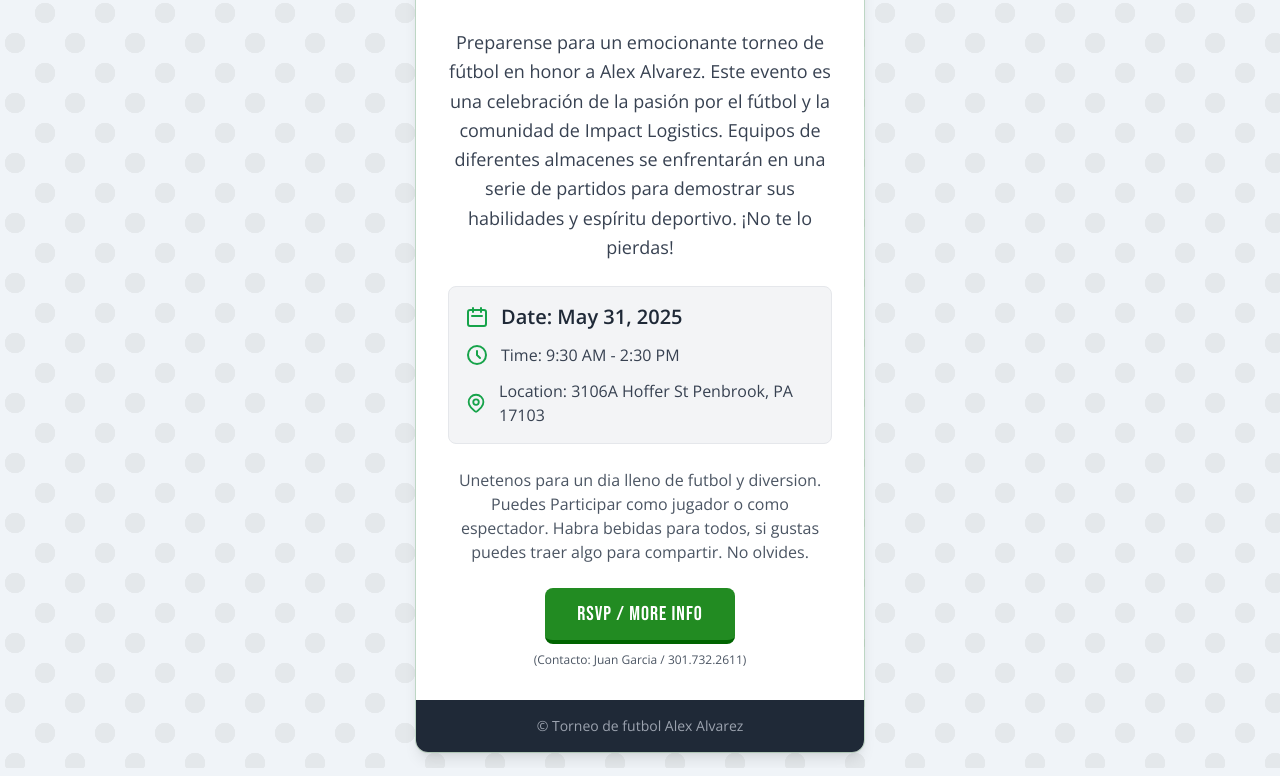
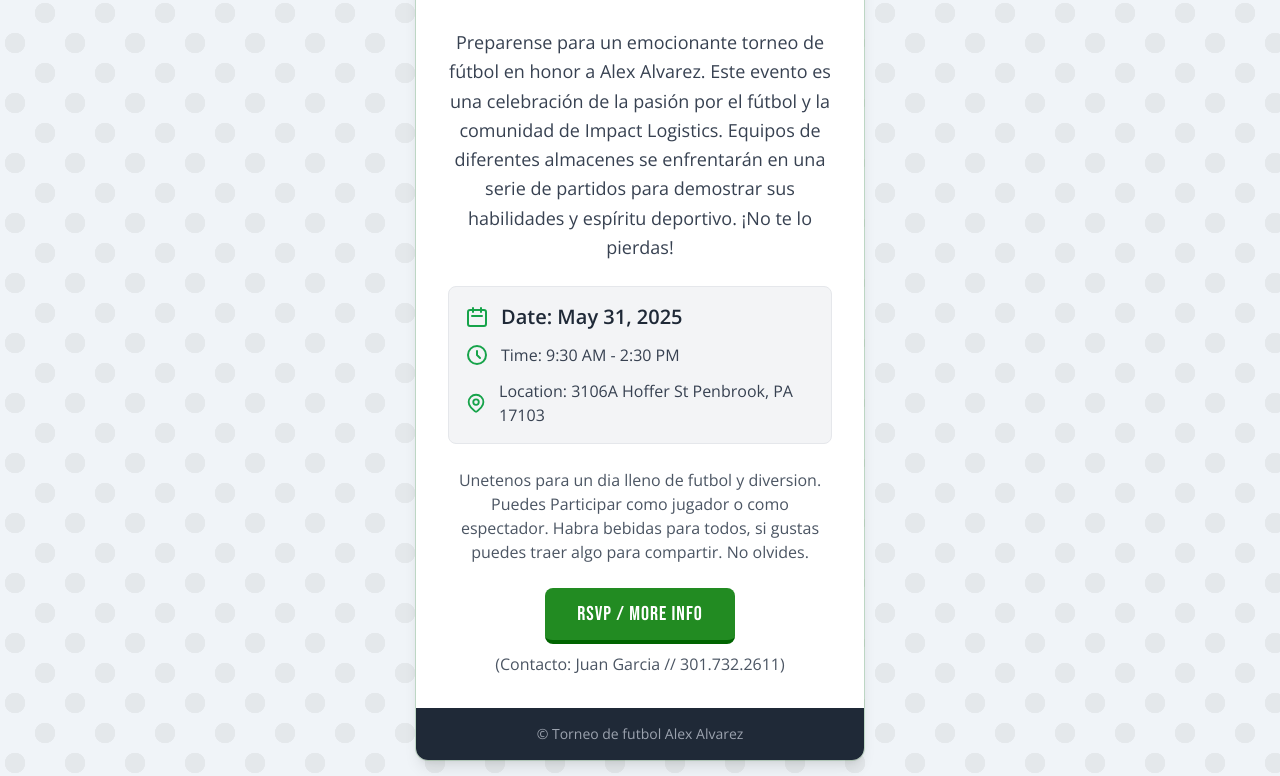
Before and after one commit to Ch-7/futbol, a plain HTML site: page index.html in a window 1280 px wide. Shown: the part 212-988 px from the top of the page. Drawn offline with nearby package versions, Linux system fonts and the light colour scheme.

Commit message:
change 1

```diff
--- a/index.html
+++ b/index.html
@@ -141,7 +141,7 @@
                     class="inline-block btn-grass text-white font-bebas text-xl tracking-wider py-3 px-8 rounded-lg transform transition-transform hover:scale-105 focus:outline-none focus:ring-2 focus:ring-green-500 focus:ring-opacity-50">
                     RSVP / More Info
                 </a>
-                <p class="text-xs text-gray-600 mt-2">(Contacto: Juan Garcia / 301.732.2611)</p>
+                <p class="text-l text-gray-600 mt-2">(Contacto: Juan Garcia // 301.732.2611)</p>
             </div>
         </div>
 
```
